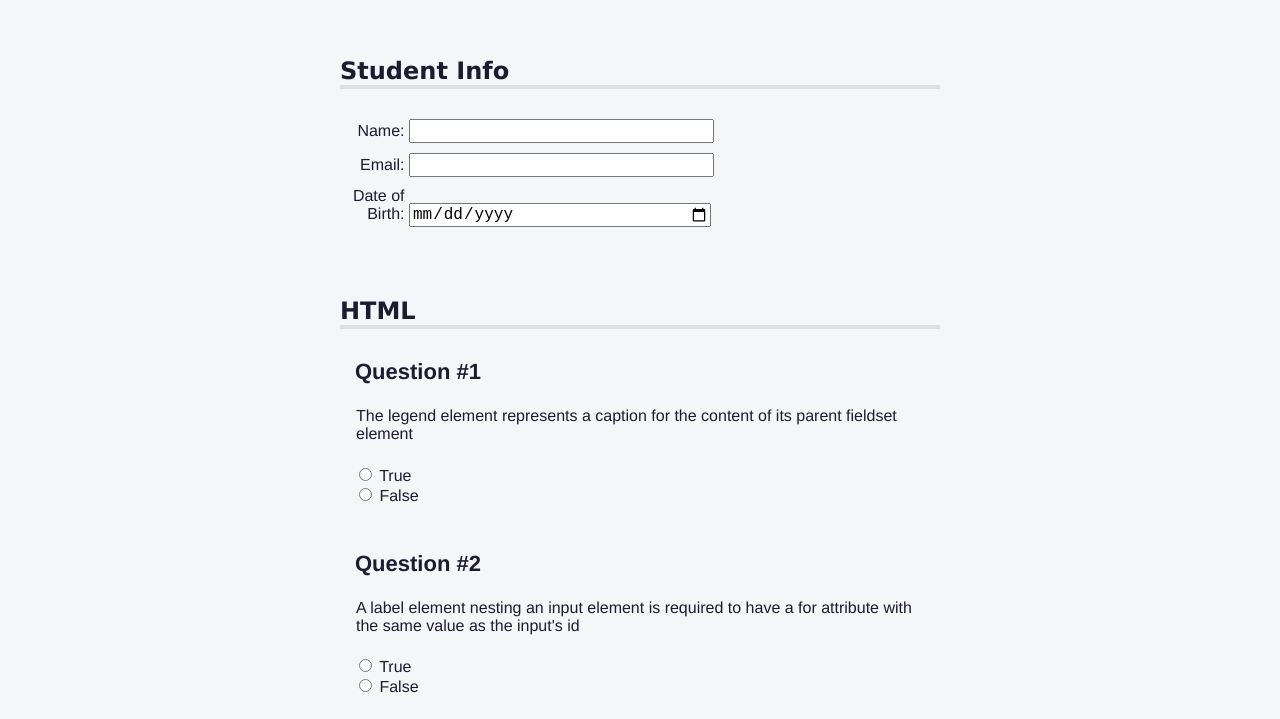
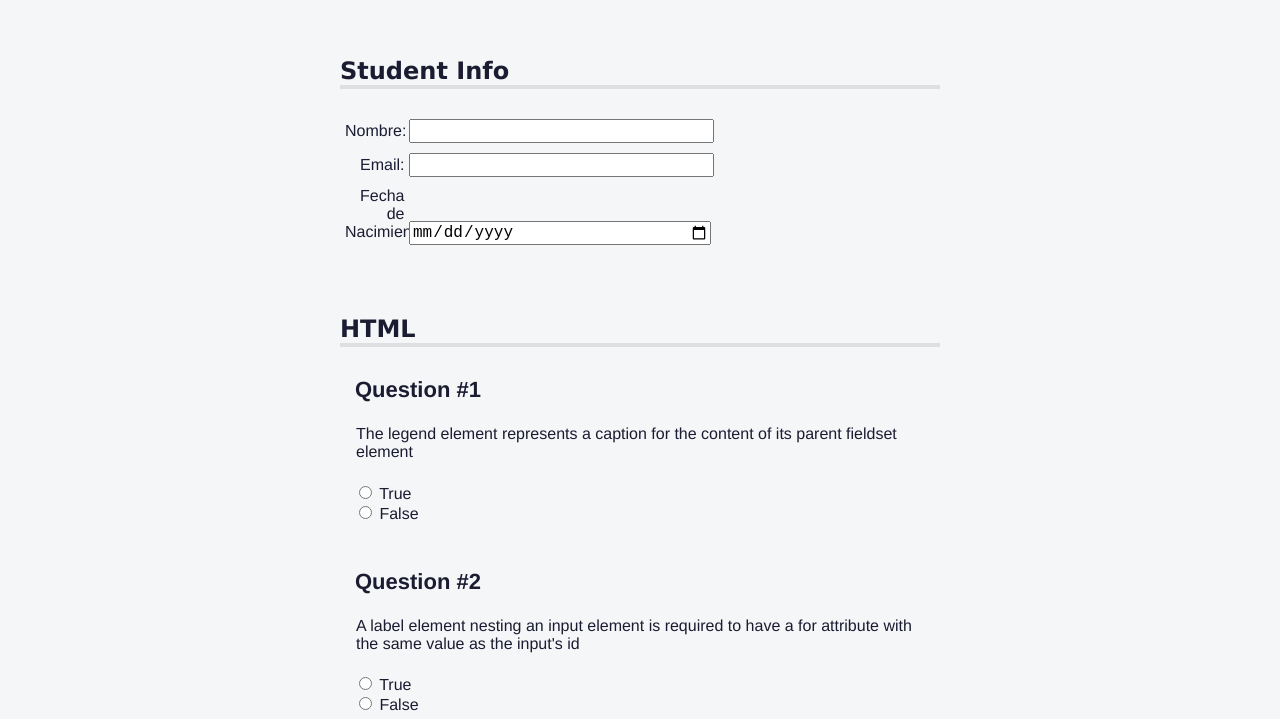
Before and after one commit to PlxCdT/Tarea-5.-Cuestionario, a plain HTML site: page index.html in a window 1280 px wide. Shown: the part 53-772 px from the top of the page. Drawn offline with Linux system fonts and the light colour scheme.

Commit message:
index.html

```diff
--- a/index.html
+++ b/index.html
@@ -4,7 +4,7 @@
     <meta charset="UTF-8" />
     <meta name="viewport" content="width=device-width, initial-scale=1.0" />
     <meta name="description" content="freeCodeCamp Accessibility Quiz practice project" />
-    <title>Accessibility Quiz</title>
+    <title>Cuestionario de Accesibilidad</title>
     <link rel="stylesheet" href="styles.css" />
   </head>
   <body>
@@ -24,7 +24,7 @@
         <section role="region" aria-labelledby="student-info">
           <h2 id="student-info">Student Info</h2>
           <div class="info">
-            <label for="student-name">Name:</label>
+            <label for="student-name">Nombre:</label>
             <input type="text" name="student-name" id="student-name" />
           </div>
           <div class="info">
@@ -32,7 +32,7 @@
             <input type="email" name="student-email" id="student-email" />
           </div>
           <div class="info">
-            <label for="birth-date">Date of Birth:</label>
+            <label for="birth-date">Fecha de Nacimiento:</label>
             <input type="date" name="birth-date" id="birth-date" />
           </div>
         </section>
```
